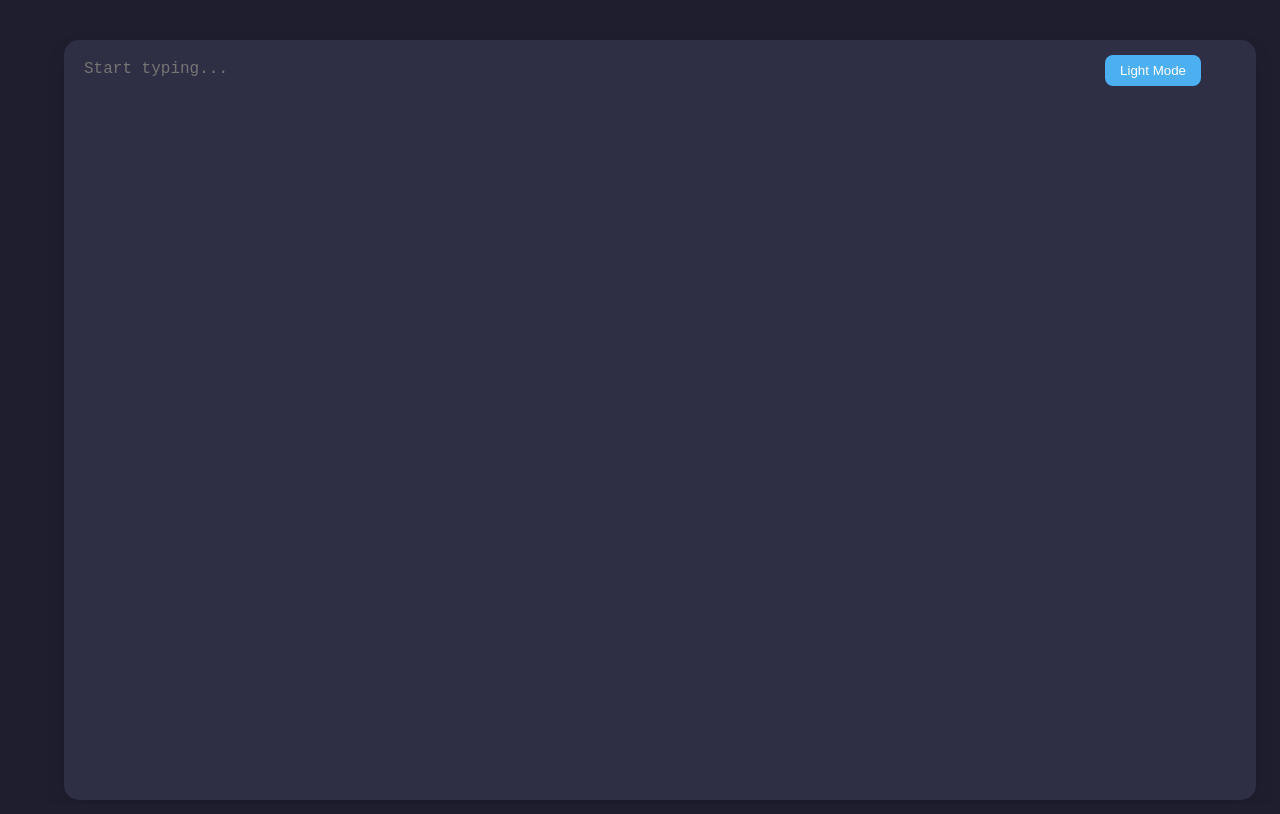
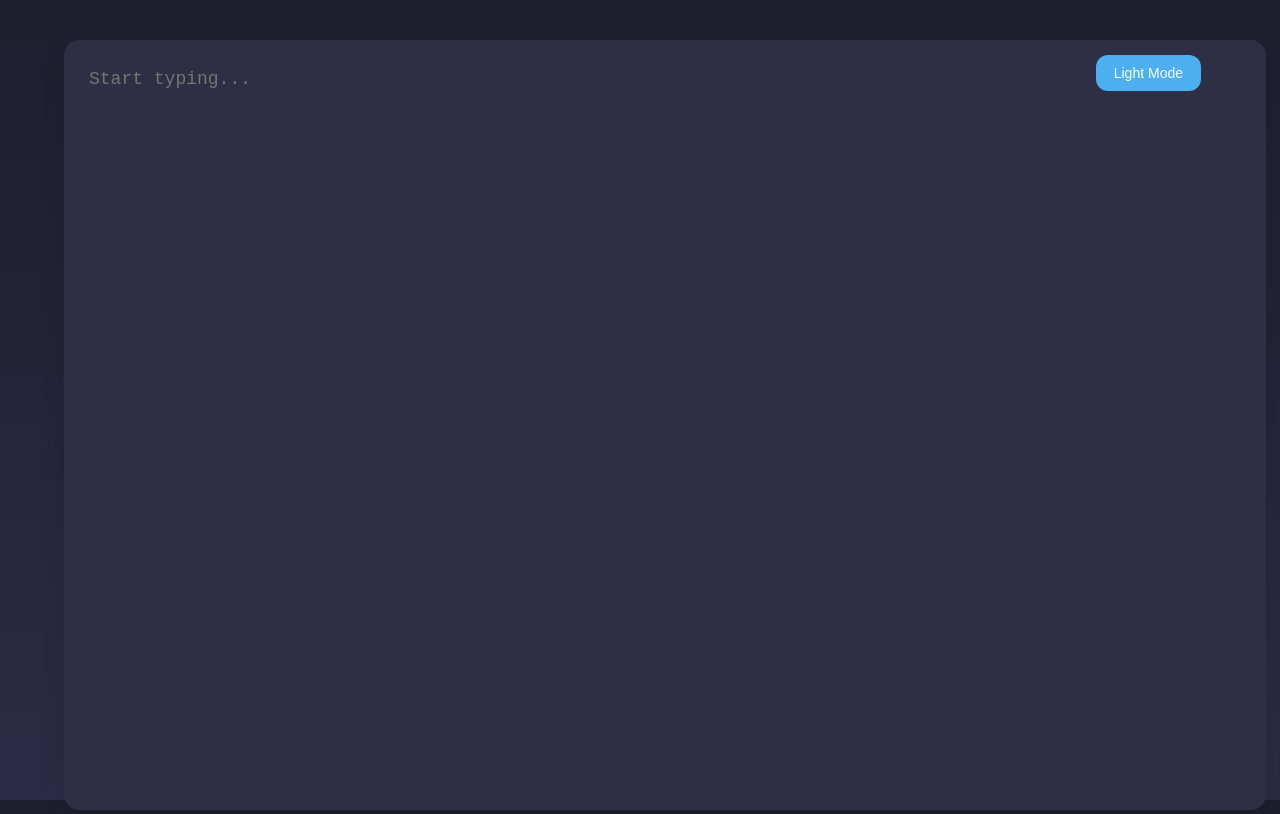
Before and after one commit to ExpertNitish/notepad, a plain HTML site: page index.html in a window 1280 px wide. Both pictures are taken after a click on the button "Dark Mode". Drawn offline with Linux system fonts and the light colour scheme.

Commit message:
Update index.html

```diff
--- a/index.html
+++ b/index.html
@@ -7,8 +7,8 @@
 <link href="https://fonts.googleapis.com/css2?family=Roboto:wght@400;500&display=swap" rel="stylesheet">
 <style>
 :root {
-            --bg-light: #f0f0f5;
-            --bg-dark: #1e1e2f;
+    --bg-light: linear-gradient(to bottom, #f0f0f5, #d9e4f5);
+    --bg-dark: linear-gradient(to bottom, #1e1e2f, #2b2b45);
     --text-light: #000;
     --text-dark: #f0f0f5;
     --accent: #4cafef;
@@ -22,8 +22,8 @@
     display: flex;
     justify-content: center;
     align-items: center;
-            background-color: var(--bg-light);
-            transition: background-color 0.3s ease;
+    background: var(--bg-light);
+    transition: background 0.4s ease;
 }
 
 #container {
@@ -35,16 +35,21 @@
 textarea {
     width: 100%;
     height: 100%;
-            padding: 20px;
-            font-size: 16px;
+    padding: 25px;
+    font-size: 18px;
+    line-height: 1.6;
     border: none;
     border-radius: 15px;
     resize: none;
     outline: none;
-            box-shadow: 0 10px 20px rgba(0,0,0,0.1);
+    box-shadow: 0 15px 25px rgba(0,0,0,0.1);
     background-color: white;
     color: var(--text-light);
-            transition: background-color 0.3s, color 0.3s;
+    transition: background-color 0.3s, color 0.3s, box-shadow 0.3s;
+}
+
+textarea:focus {
+    box-shadow: 0 20px 30px rgba(0,0,0,0.2);
 }
 
 #toggleTheme {
@@ -54,15 +59,17 @@
     background-color: var(--accent);
     color: white;
     border: none;
-            border-radius: 8px;
-            padding: 8px 15px;
+    border-radius: 12px;
+    padding: 10px 18px;
     cursor: pointer;
     font-weight: 500;
-            transition: background-color 0.3s;
+    font-size: 14px;
+    transition: background-color 0.3s, transform 0.2s;
 }
 
 #toggleTheme:hover {
     background-color: #3578c5;
+    transform: scale(1.05);
 }
 </style>
 </head>
@@ -80,27 +87,35 @@
 // Load saved text
 textarea.value = localStorage.getItem('savedText') || '';
 
-        // Save text automatically
+// Load saved theme
+let darkMode = localStorage.getItem('darkMode') === 'true';
+applyTheme(darkMode);
+
+// Auto-save text
 textarea.addEventListener('input', () => {
     localStorage.setItem('savedText', textarea.value);
 });
 
 // Theme toggle
-        let darkMode = false;
 toggleBtn.addEventListener('click', () => {
     darkMode = !darkMode;
-            if(darkMode){
-                body.style.backgroundColor = 'var(--bg-dark)';
+    localStorage.setItem('darkMode', darkMode); // save current theme
+    applyTheme(darkMode);
+});
+
+function applyTheme(isDark) {
+    if(isDark){
+        body.style.background = 'var(--bg-dark)';
         textarea.style.backgroundColor = '#2e2e44';
         textarea.style.color = 'var(--text-dark)';
         toggleBtn.textContent = 'Light Mode';
     } else {
-                body.style.backgroundColor = 'var(--bg-light)';
+        body.style.background = 'var(--bg-light)';
         textarea.style.backgroundColor = 'white';
         textarea.style.color = 'var(--text-light)';
         toggleBtn.textContent = 'Dark Mode';
     }
-        });
+}
 </script>
 </body>
 </html>
```
Lines whose indentation alone changed are shown as unchanged.
